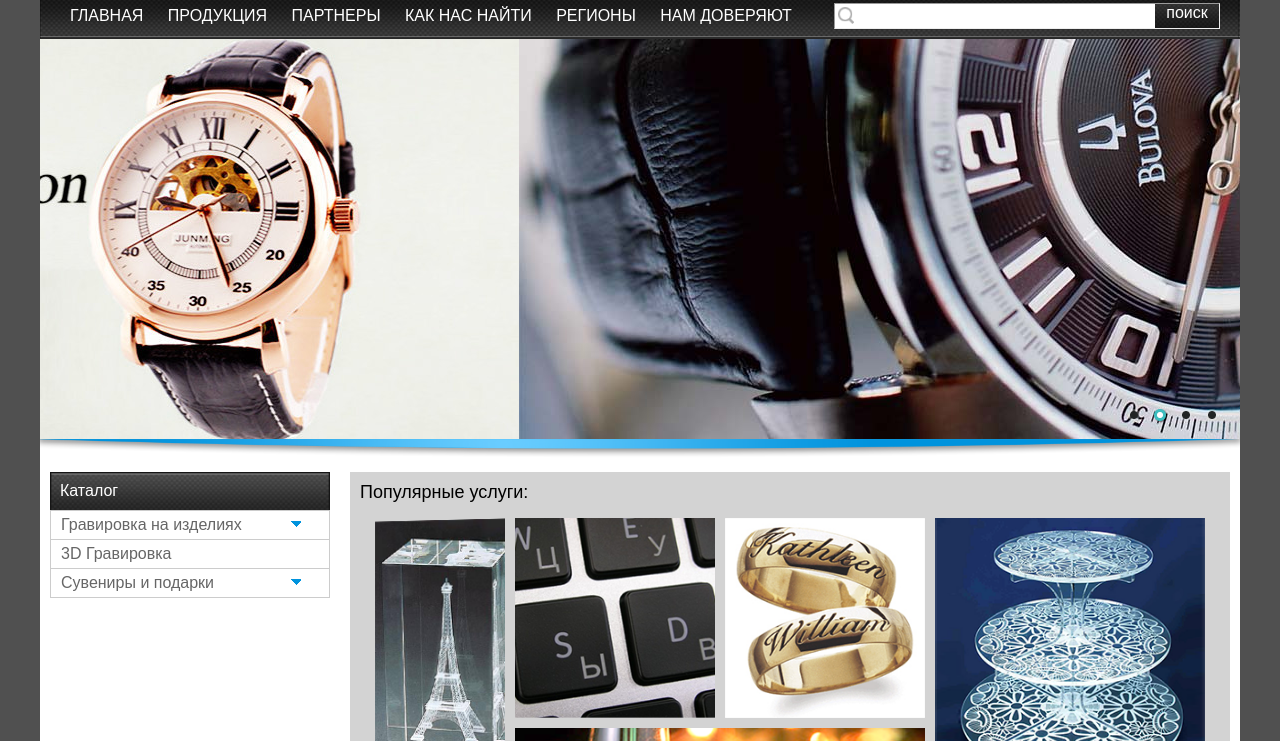
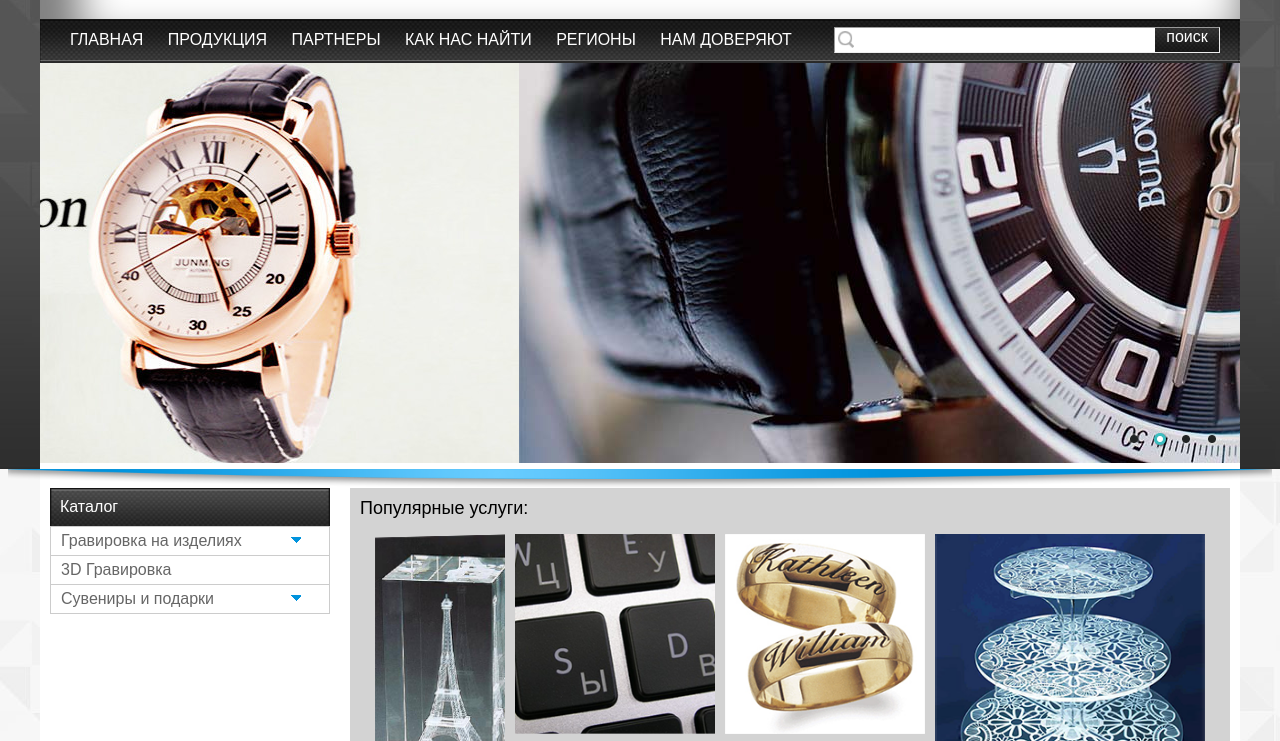
Before and after one commit to SiamXIII/graver, a plain HTML site: page master/index.html in a window 1280 px wide. Shown: the part 154-895 px from the top of the page. Drawn offline with Linux system fonts and the light colour scheme.

Commit message:
background shit

```diff
--- a/master/index.html
+++ b/master/index.html
@@ -19,8 +19,10 @@
 	<meta name="viewport" content="width=device-width, initial-scale=1">
 </head>
 <body>
+	<img src="images/upper-line.png" class="underline" />
+
 	<div class="main-block" style="position:relative;">
-		<div class="up" id="up"></div>
+		<div class="up" id="up">
 			<header class="clearfix">
 				<div style="position:absolute; z-index:1; left:-12px;">
 					<object classid="clsid:D27CDB6E-AE6D-11cf-96B8-444553540000" codebase="http://fpdownload.macromedia.com/pub/shockwave/cabs/flash/swflash.cab#version=8,0,0,0" width="480" height="125">
@@ -42,7 +44,6 @@
 						</ul>
 						<span class="right-vertical-slice"></span>
 					</div>
-
 					<div class="unit-2">
 						<ul class="phones">
 							<li class="phone velcom"><span>+375(44)</span>501-56-55</li>
@@ -50,7 +51,6 @@
 						</ul>
 						<span class="right-vertical-slice"></span>
 					</div>
-
 					<div class="unit-2">
 						<ul class="phones">
 							<li>Оптовый отдел</li>
@@ -59,7 +59,6 @@
 						</ul>
 						<span class="right-vertical-slice"></span>
 					</div>
-
 					<div class="unit-2">
 						<img class="auth-logo" src="images/door.png" />
 						<ul class="auth">
@@ -68,9 +67,7 @@
 						</ul>
 					</div>
 				</div>
-
 			</header>
-
 			<div class="navbar">
 				<a href="">ГЛАВНАЯ</a>
 				<a href="">ПРОДУКЦИЯ</a>
@@ -78,7 +75,6 @@
 				<a href="">КАК НАС НАЙТИ</a>
 				<a href="">РЕГИОНЫ</a>
 				<a href="">НАМ ДОВЕРЯЮТ</a>
-
 				<div class="search-box">
 					<input type="search" />
 					<div class="search-button">
@@ -86,7 +82,6 @@
 					</div>
 				</div>
 			</div>
-
 			<div id="mainSlider" class="unit-12" style="position: relative; top: 0px; left: 0px; width: 1200px; height: 400px;">
 				<div u="slides" style="cursor: move; position: absolute; overflow: hidden; left: 0px; top: 0px; width: 1200px; height: 400px;">
 					<div>
@@ -114,13 +109,13 @@
 						</div>
 					</div>
 				</div>
-
 				<div u="navigator" class="jssorb17" style="position: absolute; bottom: 16px; right: 20px;">
 					<div u="prototype" style="POSITION: absolute; WIDTH: 16px; HEIGHT: 16px;"></div>
 				</div>
 			</div>
+		</div>
 
-		<img src="images/upper-line.png" class="underline" />
+
 
 		<div class="content clearfix">
 			<div class="unit-3">
--- a/master/styles/main.css
+++ b/master/styles/main.css
@@ -13,7 +13,8 @@ div.main-body {
 img.underline {
 	position: relative;
 	width: 100%;
-	;
+	top: 615px;
+	z-index: 10;
 }
 
 .image-holder {
--- a/master/styles/master.css
+++ b/master/styles/master.css
@@ -11,6 +11,7 @@
 body {
 	background-color: #505050;
 	font-family: 'PTSans', sans-serif;
+	background: url('../images/upper-back.jpg') 0 -13px no-repeat, url('../images/lower-back.jpg') 0 -13px;
 }
 
 .clearfix:after {
@@ -24,4 +25,5 @@ body {
 div.content {
 	background-color: white;
 	position: relative;
+	padding-top: 15px;
 }
```
Also changed, not shown: master/images/lower-back.jpg (added), master/images/upper-back.jpg (added), 2 other files. Lines whose indentation alone changed are shown as unchanged.
